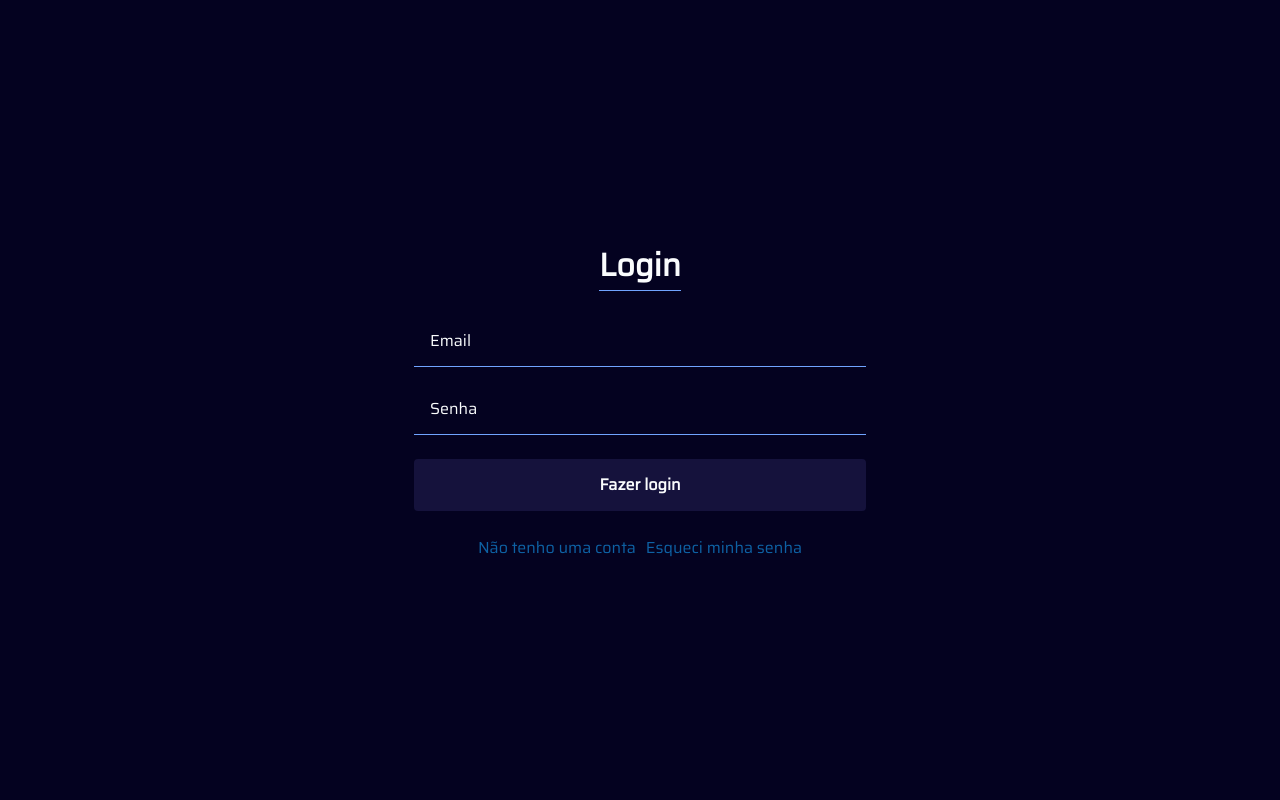
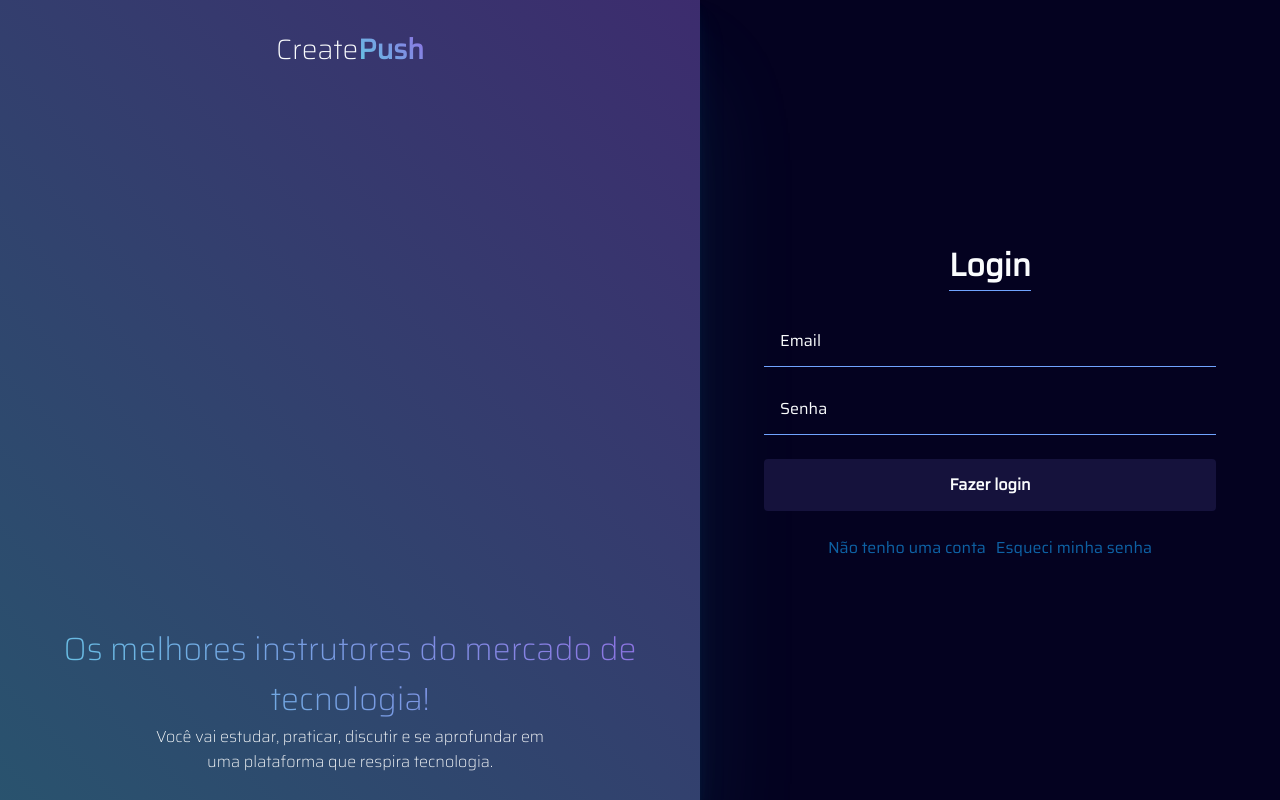
Before and after one commit to PetrusBorges/Projeto-Final-Front-End-Staart, a React (Vite) app: page / in a window 1280 px wide. Built offline with nearby package versions, Linux system fonts and the light colour scheme; no server answers.

Commit message:
fix: add LoginCard on Login

```diff
--- a/src/pages/Login/index.tsx
+++ b/src/pages/Login/index.tsx
@@ -1,5 +1,6 @@
-import { Container, Content, Form, ButtonContainer, Footer} from './styles';
+import { Container, ContainerLogin, Content, Form, ButtonContainer, Footer} from './styles';
 
+import { LoginCard } from '../../components/LoginCard';
 import { FormGroup } from '../../components/FormGroup';
 import { Input } from '../../components/input';
 import { Button } from '../../components/Button';
@@ -14,6 +15,9 @@ export function Login() {
 
   return (
     <Container>
+      <LoginCard />
+
+      <ContainerLogin>
         <Content>
           <h1>Login</h1>
           <Form onSubmit={handleSubmit}>
@@ -53,6 +57,7 @@ export function Login() {
             <Link to='/forgot-password'>Esqueci minha senha</Link>
           </Footer>
         </Content>
+      </ContainerLogin>
     </Container>
   );
 }
--- a/src/pages/Login/styles.ts
+++ b/src/pages/Login/styles.ts
@@ -2,6 +2,12 @@ import styled from 'styled-components';
 import { device } from '../../components/device';
 
 export const Container = styled.div`
+  display: flex;
+  align-items: center;
+  justify-content: center;
+`;
+
+export const ContainerLogin = styled.div`
   width: 100%;
   max-width: 500px;
   margin: 0 auto;
```
Lines whose indentation alone changed are shown as unchanged.
